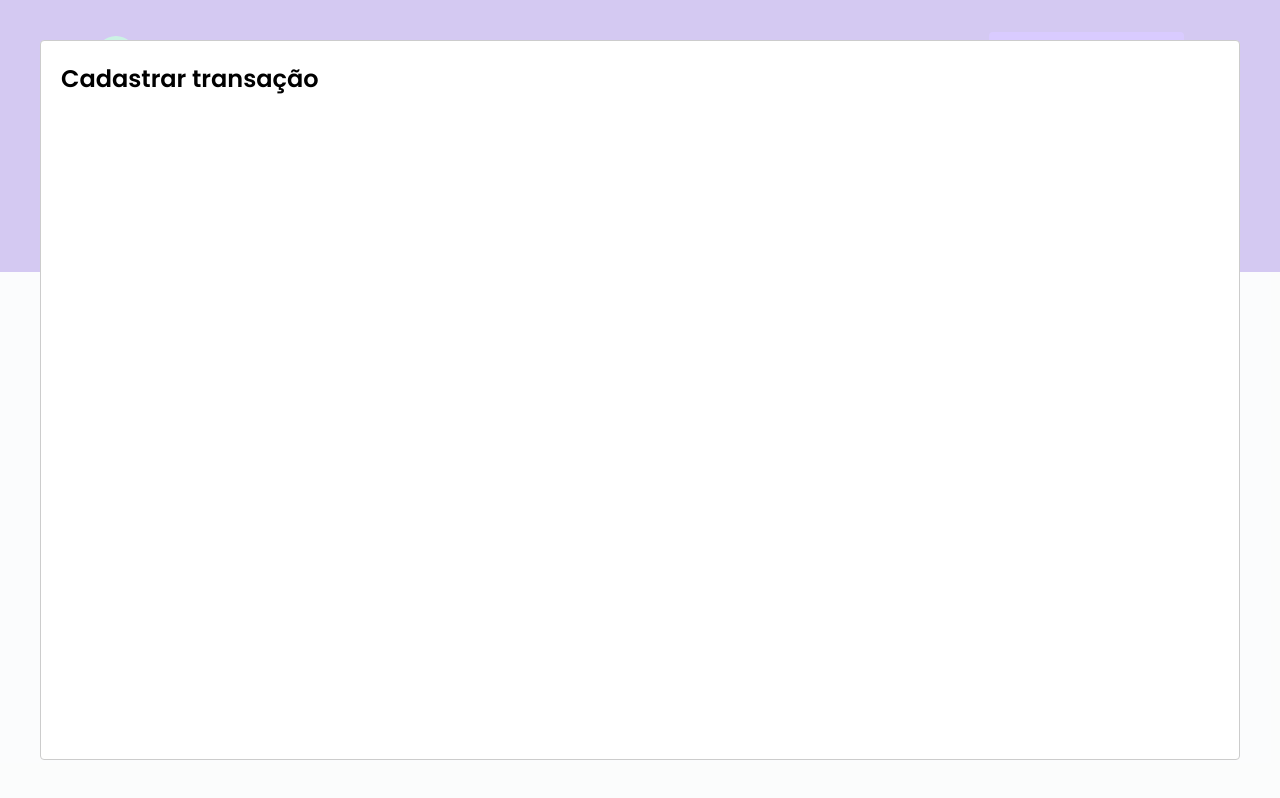
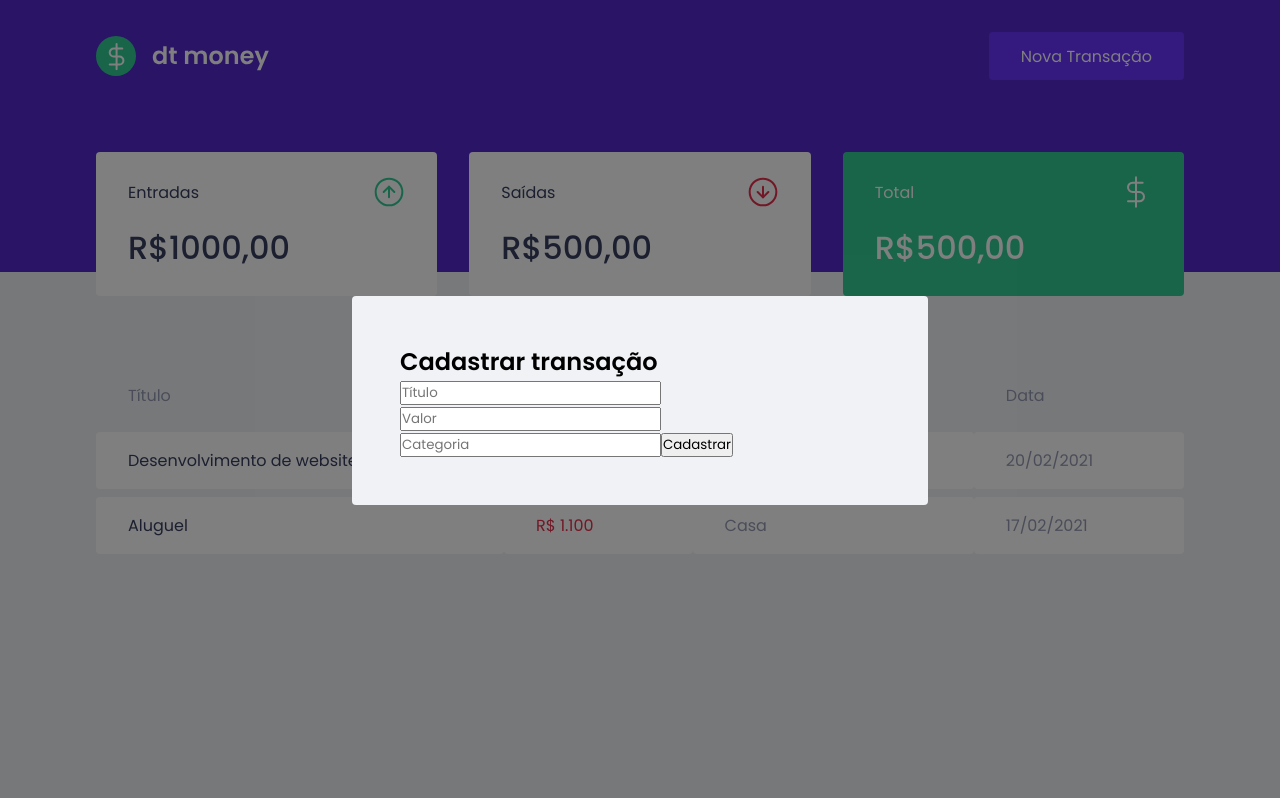
Before and after one commit to VieiraFabio98/dtMoney, a React (Create React App) app: page / in a window 1280 px wide. Both pictures are taken after a click on the button "Nova Transação". Built offline with nearby package versions, Linux system fonts and the light colour scheme; no server answers; what miragejs would draw is missing.

Commit message:
Começo da estilização do modal.

```diff
--- a/src/components/NewTransactionModal/index.tsx
+++ b/src/components/NewTransactionModal/index.tsx
@@ -1,4 +1,5 @@
 import Modal from 'react-modal';
+import { Container } from './style';
 
 interface NewTransactionModalProps {
   isOpen: boolean
@@ -10,8 +11,31 @@
     <Modal
       isOpen={isOpen}
       onRequestClose={onRequestClose}
+      overlayClassName="react-modal-overlay"
+      className="react-modal-content"
     >
-      <h2>Cadastrar transação</h2>
+      <Container>
+        <h2>Cadastrar transação</h2>
+
+        <input
+          placeholder='Título'
+        />
+
+        <input
+          type='number'
+          placeholder='Valor'
+        />
+
+        <input
+          placeholder='Categoria'
+        />
+
+        <button
+          type="submit"
+          placeholder='Submit'
+        >Cadastrar</button>
+
+      </Container>
     </Modal>
   )
 }
--- a/src/components/NewTransactionModal/style.ts
+++ b/src/components/NewTransactionModal/style.ts
@@ -1,5 +1,5 @@
 import styled from 'styled-components';
 
-const Container = styled.div``
+const Container = styled.form``
 
 export { Container }
--- a/src/styles/global.ts
+++ b/src/styles/global.ts
@@ -53,6 +53,26 @@
     opacity: 0.6;
     cursor: not-allowed;
   }
+
+  .react-modal-overlay {
+    background:rgba(0, 0, 0, 0.5);
+    position: fixed;
+    top: 0;
+    bottom: 0;
+    right: 0;
+    left: 0;
+    display: flex;
+    align-items: center;
+    justify-content: center;
+  }
+  .react-modal-content {
+    width: 1000%;
+    max-width: 576px;
+    background: var(--background);
+    padding: 3rem;
+    position: relative;
+    border-radius: 0.25rem;
+  }
 `
 
 export { GlobalStyle }
```
